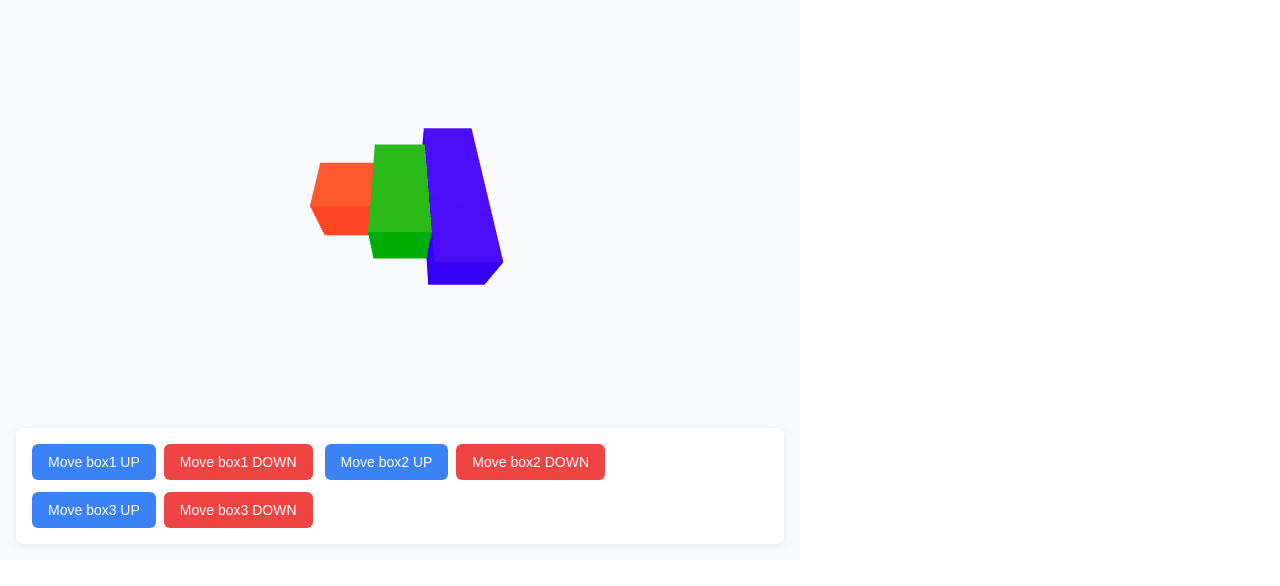
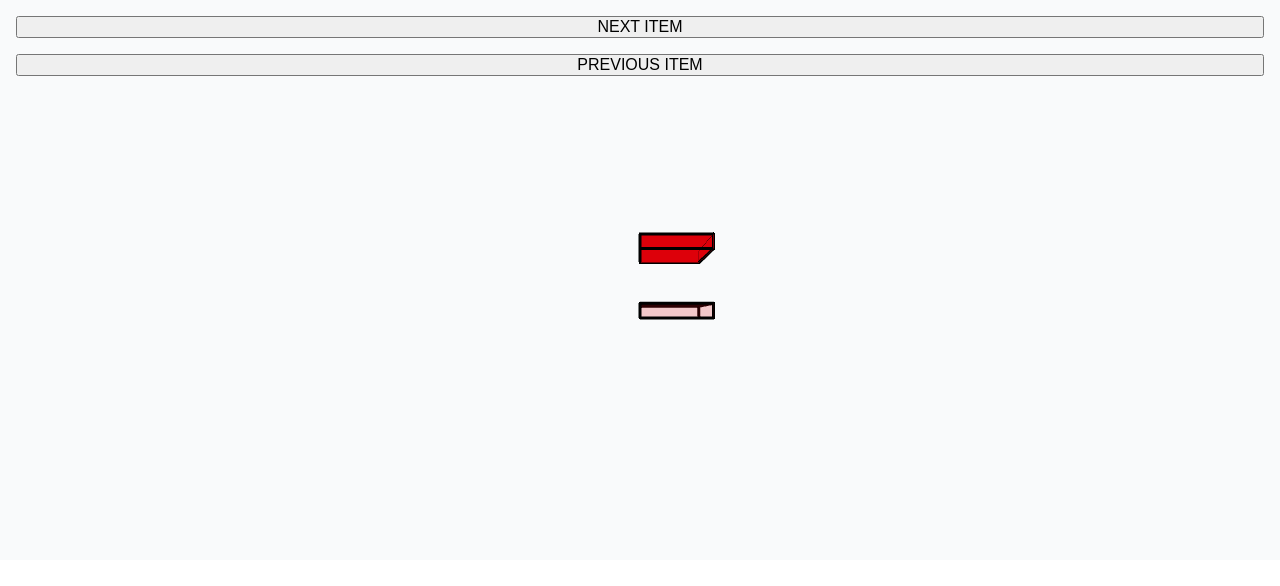
Before and after one commit to LTSmq/comp4050-epic-team, a Next.js app in the folder website/: page /3d-test in a window 1280 px wide. Shown: the top 586 px of the page. Built offline with nearby package versions, Linux system fonts and the light colour scheme.

Commit message:
Added 3D packing logic and working example

```diff
--- a/website/package.json
+++ b/website/package.json
@@ -9,6 +9,7 @@
     "lint": "eslint"
   },
   "dependencies": {
+    "@react-three/drei": "^10.7.8",
     "@react-three/fiber": "^9.7.0",
     "bcrypt": "^6.0.0",
     "lucide-react": "^1.31.0",
--- a/website/src/app/3d-test/page.tsx
+++ b/website/src/app/3d-test/page.tsx
@@ -1,60 +1,39 @@
 "use client"
-import { Vector3, } from "three"
-import { Canvas, } from "@react-three/fiber"
 
-import { Item, Package } from "@/components/boxViewPanel/boxViewPanel"
-import { containerStyle, controlsPanelStyle, buttonGroupStyle, buttonUpStyle, buttonDownStyle } from "./styles"
+import { useState } from "react"
+import { Canvas } from "@react-three/fiber"
+import { OrbitControls } from "@react-three/drei"
 
-const items: Item[] = [
-    { identifier: "box1",   position: new Vector3(0.0, 0.0, 0.0),   size: new Vector3(1.0, 1.0, 1.0), color: "red" },
-    { identifier: "box2",   position: new Vector3(1.0, 0.0, 0.0),   size: new Vector3(1.0, 1.0, 2.0), color: "green" },
-    { identifier: "box3",   position: new Vector3(2.0, 0.0, 0.0),   size: new Vector3(1.0, 1.0, 3.0), color: "blue" },
+import { Item, PackageDisplay } from "@/components/boxViewPanel/boxViewPanel"
+import { canvasStyle, containerStyle } from "./styles"
+
+// Sample data for a possible item arrangement for 7 items in a 1x1 box
+const packingSolution: Item[] = [
+    { uuid: "item1", position: { x: 0.0, y: 0.0, z: 0.0 },   size: { x: 1.0, y: 0.2, z: 1.0 } },
+    { uuid: "item2", position: { x: 0.0, y: 0.2, z: 0.0 },   size: { x: 1.0, y: 0.4, z: 0.5 } },
+    { uuid: "item3", position: { x: 0.0, y: 0.6, z: 0.0 },   size: { x: 1.0, y: 0.4, z: 0.5 } },
+    { uuid: "item4", position: { x: 0.0, y: 0.2, z: 0.5 },   size: { x: 0.25, y: 0.8, z: 0.5 } },
+    { uuid: "item5", position: { x: 0.25, y: 0.2, z: 0.5 },  size: { x: 0.25, y: 0.8, z: 0.5 } },
+    { uuid: "item6", position: { x: 0.5, y: 0.2, z: 0.5 },   size: { x: 0.25, y: 0.8, z: 0.5 } },
+    { uuid: "item7", position: { x: 0.75, y: 0.2, z: 0.5 },  size: { x: 0.25, y: 0.8, z: 0.5 } },
 ]
 
-interface MoveButtonProps { identifier: string }
-function MoveButton(props: MoveButtonProps) {
-    function move(itemIdentifier: string, delta: Vector3) {
-        for (const item of items) {
-            if (item.identifier == itemIdentifier) {
-                item.position = item.position.clone().add(delta)
-            }
-        }
+const boxSize = { x: 1.0, y: 1.0, z: 1.0 }
+
+export default function Page() {
+    const [itemIndex, setItemIndex] = useState(1)
+
+    function incrementSolution(by: number = 1): void {
+        setItemIndex((currentIndex) => Math.max(1, Math.min(packingSolution.length, Math.floor(currentIndex + by))))
     }
 
-    return <div style={buttonGroupStyle}>
-        <button
-            onClick={() => move(props.identifier, new Vector3(0.0, +1.0, 0.0))}
-            style={buttonUpStyle}
-        >
-            Move {props.identifier} UP
-        </button>
-        <button
-            onClick={() => move(props.identifier, new Vector3(0.0, -1.0, 0.0))}
-            style={buttonDownStyle}
-        >
-            Move {props.identifier} DOWN
-        </button>
+    return <div style={containerStyle}>
+        <button onClick={() => {incrementSolution(+1)}}>NEXT ITEM</button>
+        <button onClick={() => {incrementSolution(-1)}}>PREVIOUS ITEM</button>
+        <Canvas style={canvasStyle} >
+            <ambientLight intensity={2.0}/>
+            <PackageDisplay items={packingSolution.slice(0, itemIndex)} size={boxSize} ghostAnimationTime={2.5} />
+            <OrbitControls enableDamping />
+        </Canvas>
     </div>
 }
-
-export default function TestPage() {
-    return <div style={containerStyle}>
-        <Canvas
-            camera={{ position: [1, 4, 3], rotation: [
-                Math.PI * (-5 / 16),
-                Math.PI * (+0 / 1),
-                Math.PI * (+0 / 1),
-            ]}}
-            frameloop={"always"}
-        >
-            <ambientLight intensity={5.0} />
-            <directionalLight />
-            <Package size={new Vector3(2.5, 2.5, 2.5)} items={items}/>
-        </Canvas>
-        <div style={controlsPanelStyle}>
-            {items.map((item: Item) => {
-                return <MoveButton key={item.identifier} identifier={item.identifier} />
-            })}
-        </div>
-    </div>
-}
--- a/website/src/app/3d-test/styles.ts
+++ b/website/src/app/3d-test/styles.ts
@@ -3,17 +3,22 @@ import { CSSProperties } from 'react';
 export const containerStyle: CSSProperties = {
   display: "flex",
   flexDirection: "column",
-  width: "100vh",
+  width: "100%",
   height: "70vh",
+  minWidth: "320px",
+  minHeight: "480px",
   gap: "16px",
   padding: "16px",
   backgroundColor: "#f9fafb"
 };
 
 export const canvasStyle: CSSProperties = {
-  flex: "1",
+  width: "100%",
+  flex: "1 1 auto",
+  minHeight: "360px",
+  minWidth: "280px",
   borderRadius: "8px",
-  boxShadow: "0 4px 6px rgba(0, 0, 0, 0.1)"
+  overflow: "hidden"
 };
 
 export const controlsPanelStyle: CSSProperties = {
--- a/website/src/components/boxViewPanel/boxViewPanel.tsx
+++ b/website/src/components/boxViewPanel/boxViewPanel.tsx
@@ -1,62 +1,98 @@
 "use client"
-import { ReactElement, } from 'react';
+import type { ReactElement } from 'react'
+import { useState, useRef } from "react"
 
 import { Vector3 } from "three"
 import { useFrame } from '@react-three/fiber'
-import { useRef } from 'react'
+import { Box, Edges } from "@react-three/drei"
 
 import "./boxViewPanel.module.css"
 
-type ItemIdentifier = string
-export type Item = {
-    identifier: ItemIdentifier,  // Different from product SKU
-    position: Vector3,
-    size: Vector3,
+type InterpolationMode = "linear" | "cubic" | "sinusoid"
+function interpolate(fraction: number, mode: InterpolationMode = "cubic"): number {
+    if (mode === "cubic") return (3 - (2 * fraction)) * fraction * fraction  // Smoothstep polynomial
+    if (mode === "sinusoid") return (1.0 - Math.cos(Math.PI * fraction)) / 2.0  // Sine wave
+    return fraction
+}
+
+type Vector3Portable = Vector3 | { x: number, y: number, z: number }
+
+function parseVec3(vec3Portable: Vector3Portable | undefined): Vector3 {
+    if (vec3Portable == null) return new Vector3()
+    if (vec3Portable instanceof Vector3) return vec3Portable
+    return new Vector3(vec3Portable.x, vec3Portable.y, vec3Portable.z)
+}
+
+export interface Item {
+    uuid: string,
+    sku?: string,
+    position: Vector3Portable,
+    size: Vector3Portable,
+}
+
+interface ItemDisplayProps {
+    reference: Item,
+    opacity?: number
     color?: string,
 }
 
-interface PackageProps { size: Vector3, items?: Item[], positionHalfLife?: number, snapDistance?: number }
-export function Package(props: PackageProps): ReactElement {
-    const meshRefs = useRef<Record<ItemIdentifier, any>>({})
-    const currentPositionsRef = useRef<Record<ItemIdentifier, Vector3>>({})
+interface PackageDisplayProps {
+    items?: Item[]
+    size?: Vector3Portable,
+    ghostAnimationTime?: number,
+}
+
+export function ItemDisplay(props: ItemDisplayProps): ReactElement {
+    const size: Vector3 = (new Vector3()).copy(parseVec3(props.reference.size)).multiplyScalar(-1)
+    const position: Vector3 = (new Vector3()).copy(parseVec3(props.reference.position))
+    const offset: Vector3 = (new Vector3()).copy(size).divideScalar(2)
+    const center: Vector3 = (new Vector3()).copy(position).sub(offset)
+
+    return <Box position={center} args={size.toArray()}>
+        <meshStandardMaterial color={props.color || "#AAAAAA"} transparent opacity={props.opacity ?? 1.0}/>
+        <Edges color={"black"} lineWidth={3}/>
+    </Box>
+}
+
+export function PackageDisplay(props: PackageDisplayProps = {}): ReactElement {
+    const ref = useRef({ ghostTimer: 0.0 })
+    const [, requestRender] = useState(0)
 
     const items: Item[] = props.items || []
-    const halfLife: number = props.positionHalfLife || Math.pow(2, -3)
-    const snapDistance: number = props.snapDistance || Math.pow(2, -16)
-    const snapDistanceSquared: number = snapDistance * snapDistance
+    const size: Vector3 = parseVec3(props.size)
+    const ghostTime: number = props.ghostAnimationTime || 1.0
 
     useFrame((_state, delta: number) => {
-        const fraction: number = 1.0 - Math.pow(0.5, delta / halfLife)
-        const currentPositions = currentPositionsRef.current
-
-        for (const item of items) {
-            let currentPosition: Vector3 = currentPositions[item.identifier] || item.position.clone()
-
-            if (item.position.distanceToSquared(currentPosition) <= snapDistanceSquared) {
-                currentPosition.set(...item.position.toArray())
-            }
-            else {
-                currentPosition = currentPosition.lerp(item.position, fraction)
-            }
-            currentPositions[item.identifier] = currentPosition
-
-            if (meshRefs.current[item.identifier]) {
-                meshRefs.current[item.identifier].position.copy(currentPosition)
-            }
+        ref.current.ghostTimer += delta
+        while (ref.current.ghostTimer > (ghostTime)) {
+            ref.current.ghostTimer -= ghostTime
         }
+        requestRender((frame) => frame + 1)
     })
 
-    return (
-        <group>
-            {items.map((item: Item) => {
-                return <mesh
-                    ref={(mesh: any) => { if (mesh) meshRefs.current[item.identifier] = mesh }}
-                    position={[0, 0, 0]}
-                    key={item.identifier}>
-                    <boxGeometry args={item.size.toArray()} />
-                    <meshStandardMaterial color={item.color || "red"} />
-                </mesh>
-            })}
-        </group>
-    )
+    let ghostItem: Item | undefined = undefined
+    let fallingItem: Item | undefined = undefined
+    const candidate: Item | undefined = items.at(-1)
+    if (candidate != null) {
+        fallingItem = {...candidate}
+        fallingItem.uuid = `falling:${candidate.uuid}`
+        fallingItem.position = (new Vector3()).copy(candidate.position)
+
+        const progress: number = ref.current.ghostTimer / ghostTime
+        const span: number = size.y - fallingItem.position.y
+        const animatedAltitude: number = size.y - (span * interpolate(progress, "cubic"))
+        fallingItem.position.y = animatedAltitude
+
+        ghostItem = {...candidate}
+        ghostItem.uuid =  `ghost:${candidate.uuid}`
+        ghostItem.size = (new Vector3()).copy(candidate.size)
+        ghostItem.size.y = Math.min(ghostItem.size.y, fallingItem.position.y - ghostItem.position.y)
+    }
+
+    return <group>
+        {items.slice(0, items.length-1).map((item) => { return <ItemDisplay key={item.uuid} reference={item} opacity={0.95}/> })}
+        {(fallingItem != null) && <ItemDisplay reference={fallingItem} color={"red"} opacity={1.0}/>}
+        {(ghostItem != null) && <ItemDisplay reference={ghostItem} color={"red"} opacity={0.2}/>}
+
+    </group>
 }
```
Also changed, not shown: 1 other file (tests, documents, lock files or other folders).
